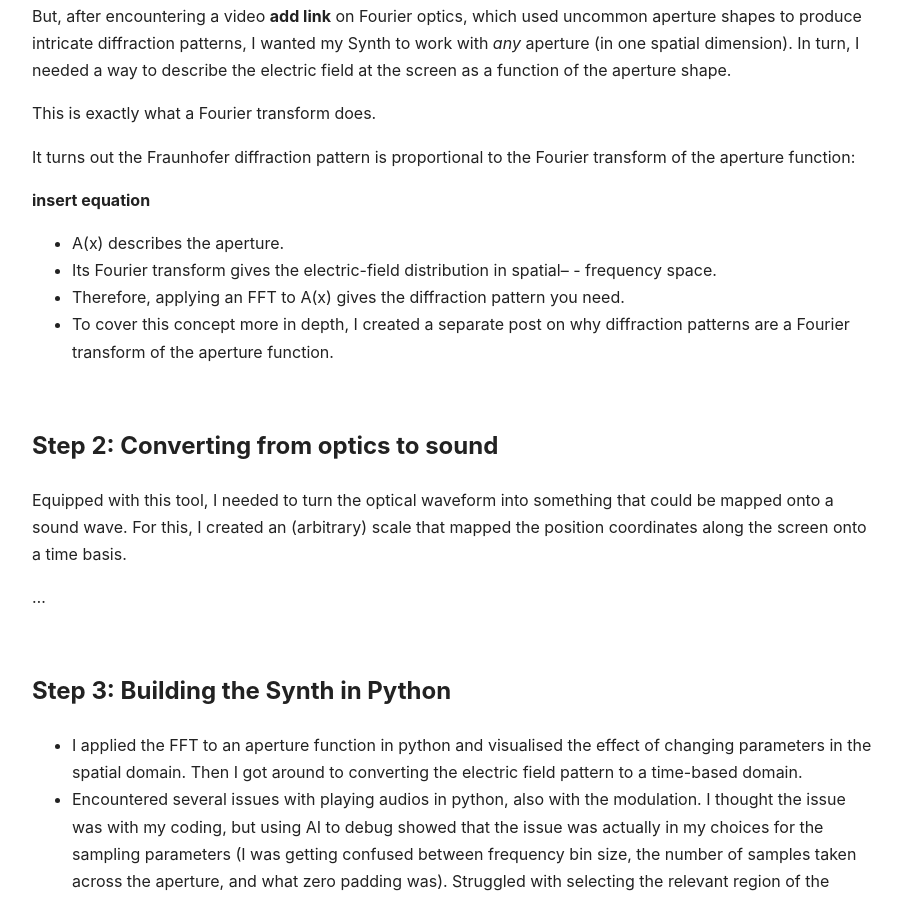
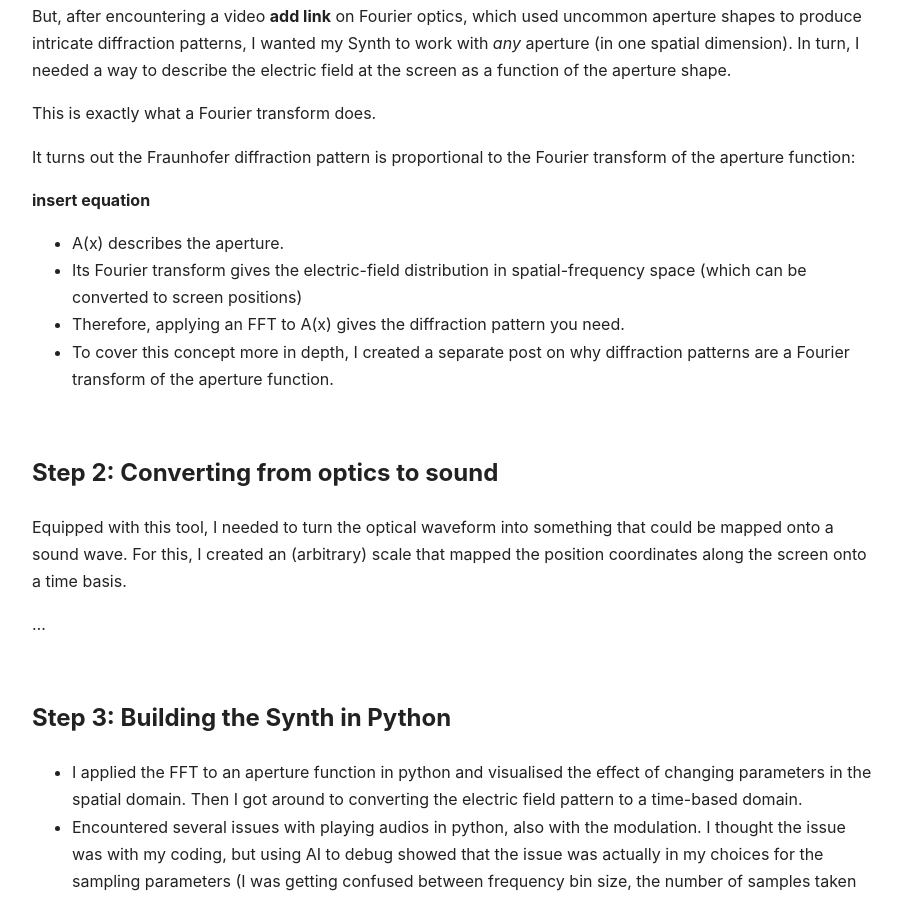
Before and after one commit to nk-clara/nk-clara.github.io, a Jekyll site: the page built from diffraction.md, in a window 1280 px wide and 900 px high, scrolled down 1436 px. Shown: the whole window, without its empty margins (188-1090 px from the left). Built offline with Jekyll 4.4.1, drawn with Linux system fonts in a browser that asks for light colours.

Commit message:
Update diffraction.md

```diff
--- a/diffraction.md
+++ b/diffraction.md
@@ -45,7 +45,7 @@ It turns out the Fraunhofer diffraction pattern is proportional to the Fourier t
 **insert equation**
 
 - A(x) describes the aperture.
-- Its Fourier transform gives the electric-field distribution in spatial-- - frequency space.
+- Its Fourier transform gives the electric-field distribution in spatial-frequency space (which can be converted to screen positions)
 - Therefore, applying an FFT to A(x) gives the diffraction pattern you need.
 - To cover this concept more in depth, I created a separate post on why diffraction patterns are a Fourier transform of the aperture function.
 
```
